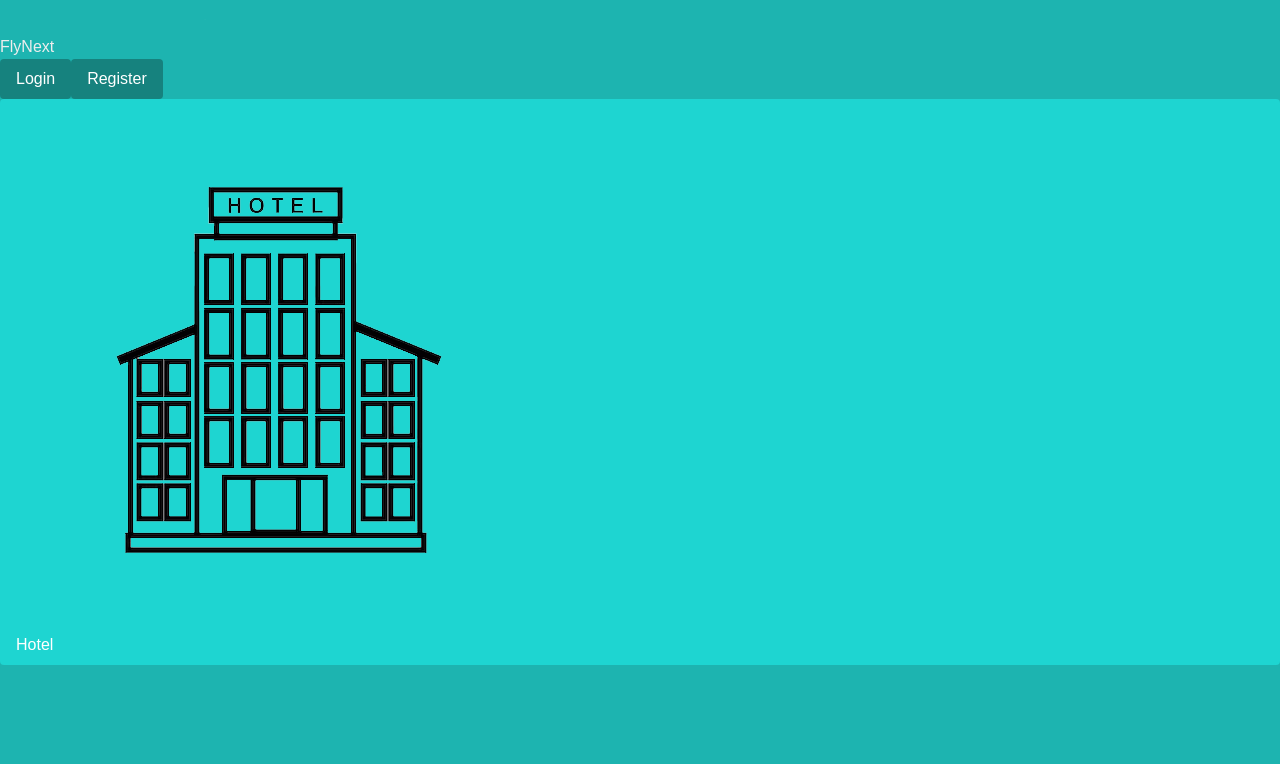
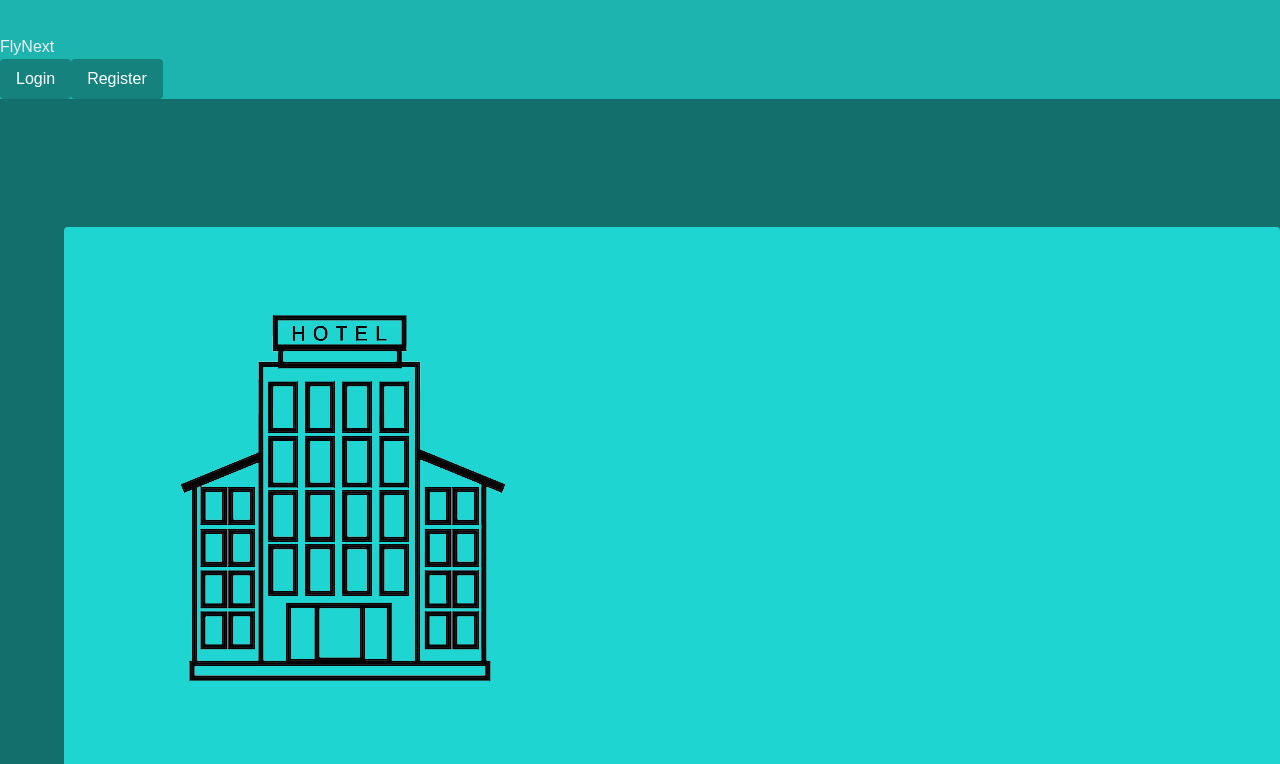
Before and after one commit to AshZein/Travel-Booking-Site, a Next.js app: page / in a window 1280 px wide. Shown: the part 429-1193 px from the top of the page. Built offline with nearby package versions, Linux system fonts and the light colour scheme.

Commit message:
alignment

```diff
--- a/src/app/globals.css
+++ b/src/app/globals.css
@@ -87,3 +87,21 @@ button:hover {
   border-radius: 0.25rem;
   cursor: pointer;
 }
+
+.home-center {
+  background-color: #136f6c;
+  display: flex;
+  flex-direction: column;
+  justify-content: top;
+  align-items: left;
+  height: 100vh;
+}
+
+.search-box-container {
+  display: flex;
+  flex-direction: column;
+  justify-content: center;
+  align-items: left;
+  margin-top: 8rem;
+  margin-left: 4rem;
+}
--- a/src/app/page.tsx
+++ b/src/app/page.tsx
@@ -91,9 +91,9 @@ const Page = () => {
                 </div>
             </header>
             <main>
-                <div>
-                    <div>
-                        <ul className="flex items-center gap-4">
+                <div className="home-center w-full h-[66vh]">
+                    <div className="search-box-container">
+                        <ul className="flex items-left gap-4 pb-8">
                             <li className={`hotel-flight-button flex items-center justify-center ${selectedOption === 'hotel' ? 'selected border border-white' : 'border border-black'}`} onClick={() => setSelectedOption('hotel')}>
                                 <img src="hotel.png" className="h-8"/>Hotel
                             </li>
```
